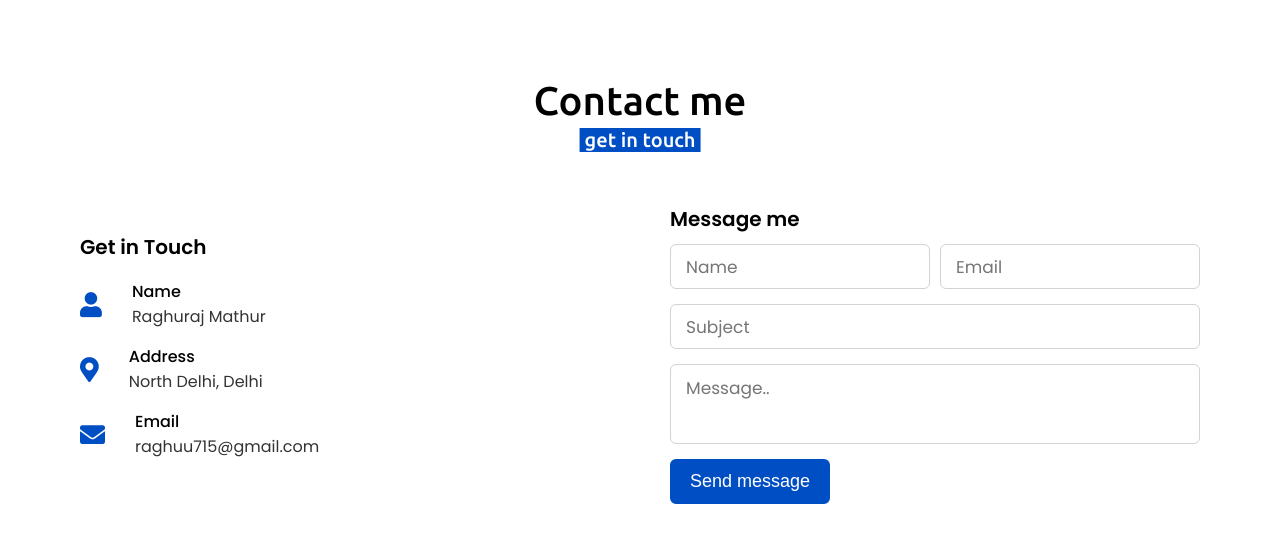
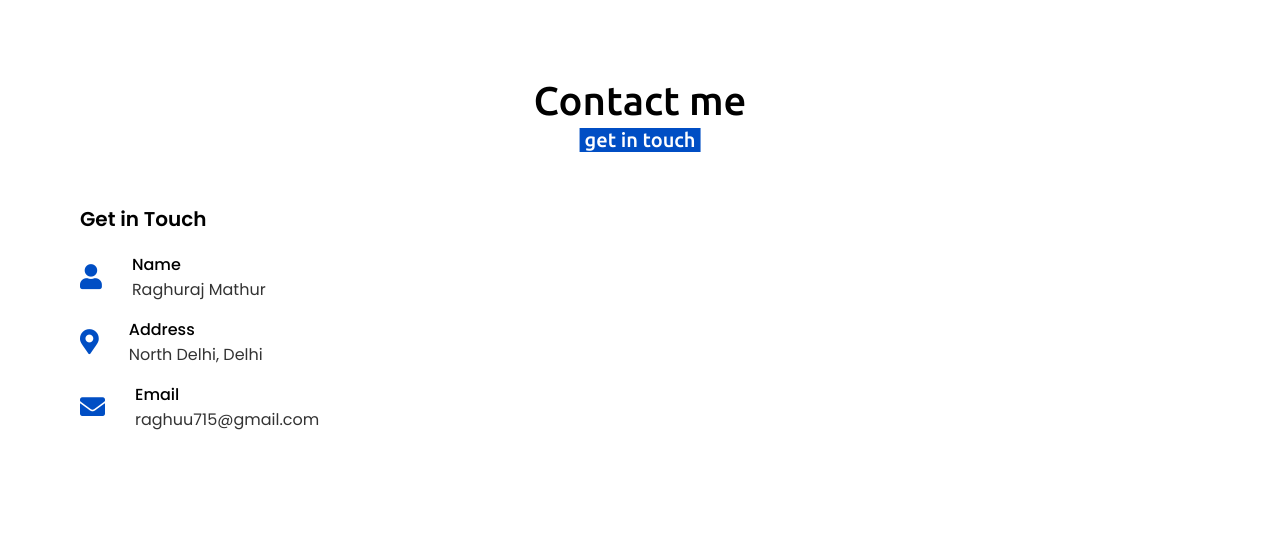
Before and after one commit to RaghuRajMathur/Portfolio, a plain HTML site: page index.html in a window 1280 px wide. Shown: the part 2210-2752 px from the top of the page. Drawn offline with nearby package versions, Linux system fonts and the light colour scheme.

Commit message:
Removed form for a certain time

```diff
--- a/index.html
+++ b/index.html
@@ -153,7 +153,7 @@
                         </div>
                     </div>
                 </div>
-                <div class="column right">
+                <!-- <div class="column right">
                     <div class="text">Message me</div>
                     <form action="#">
                         <div class="fields">
@@ -177,7 +177,7 @@
                 </div>
             </div>
         </div>
-    </section>
+    </section> -->
 
     <script src="script.js"></script>
 </body>
```
